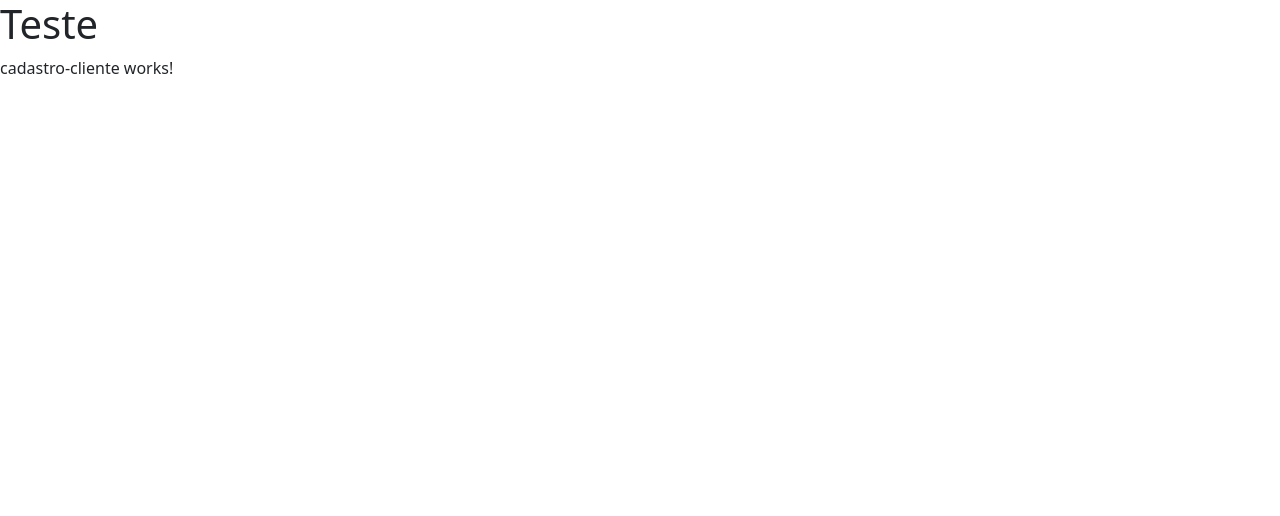
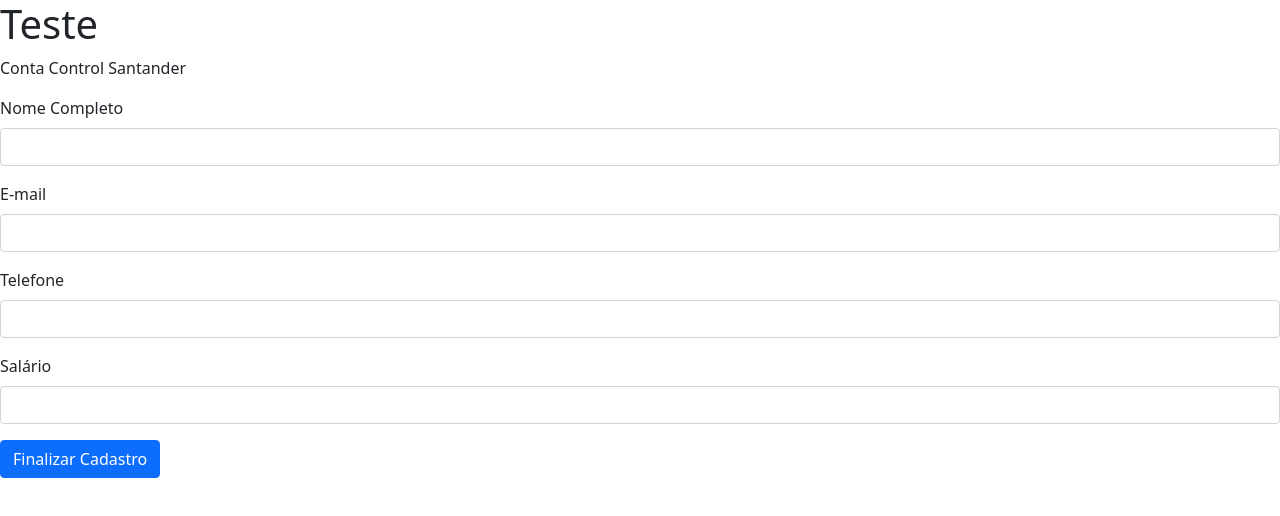
Before and after one commit to ddavidsonalmeida/controle-receitas-despesas, an Angular app in the folder controle-receitas-despesas/: page / in a window 1280 px wide. Shown: the top 516 px of the page. Built offline with nearby package versions, Linux system fonts and the light colour scheme.

Commit message:
cadastro HTML

```diff
--- a/controle-receitas-despesas/src/app/paginas/cadastro-cliente/cadastro-cliente.component.html
+++ b/controle-receitas-despesas/src/app/paginas/cadastro-cliente/cadastro-cliente.component.html
@@ -1 +1,22 @@
-<p>cadastro-cliente works!</p>
+<p>Conta Control Santander</p>
+
+<form>
+    <div class="mb-3">
+      <label for="cadastroNome" class="form-label">Nome Completo</label>
+      <input type="nome" class="form-control" id="cadastroNome">
+    </div>
+    <div class="mb-3">
+        <label for="cadastroEmail" class="form-label">E-mail</label>
+        <input type="email" class="form-control" id="cadastroEmail">
+      </div>
+    <div class="mb-3">
+      <label for="cadastroTel" class="form-label">Telefone</label>
+      <input type="telefone" class="form-control" id="cadastroTel">
+    </div>
+    <div class="mb-3">
+        <label for="cadastroSalario" class="form-label">Salário</label>
+        <input type="salario" class="form-control" id="cadastroSalario">
+      </div>
+
+    <button type="cadastro" class="btn btn-primary">Finalizar Cadastro</button>
+  </form>
```
